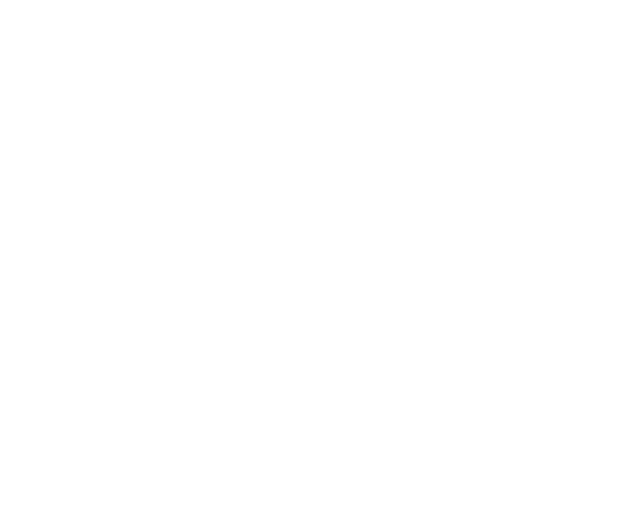
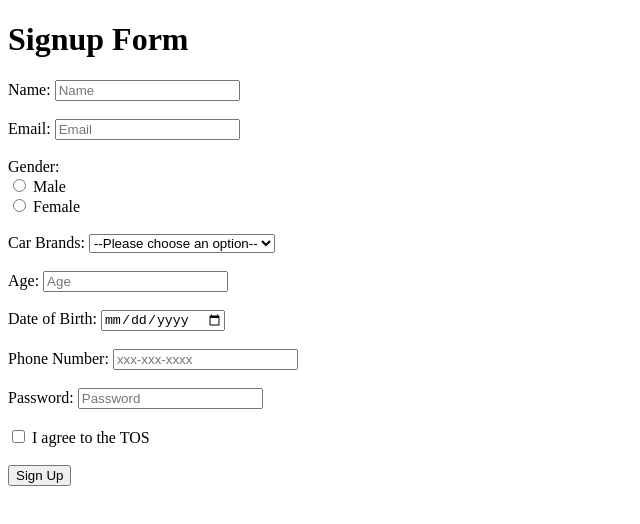
Before and after one commit to acciojob/signup-form-car-sarvanthakor01, a website: page main.html in a window 1280 px wide. Shown: the whole page, without its empty margins (0-640 px from the left). Drawn offline with Linux system fonts and the light colour scheme.

Commit message:
created a submission

```diff
--- a/main.html
+++ b/main.html
@@ -8,6 +8,47 @@
 
 <body>
 	<!-- the entire body must be written by student -->
+	<h1>Signup Form</h1>
+    <form action="/submit" method="POST">
+        <label for="name">Name:</label>
+        <input type="text" id="name" name="name" required placeholder="Name"><br><br>
+
+        <label for="email">Email:</label>
+        <input type="email" id="email" name="email" required placeholder="Email"><br><br>
+
+        <label>Gender:</label><br>
+        <input type="radio" id="gender_m" name="gender" value="male" required>
+        <label for="gender_m">Male</label><br>
+        <input type="radio" id="gender_f" name="gender" value="female" required>
+        <label for="gender_f">Female</label><br><br>
+
+        <label for="cars">Car Brands:</label>
+        <select id="cars" name="cars" required>
+            <option value="" selected>--Please choose an option--</option>
+            <option value="Hyundai">Hyundai</option>
+            <option value="Kia">Kia</option>
+            <option value="Lexus">Lexus</option>
+            <option value="Jaguar">Jaguar</option>
+            <option value="Tesla">Tesla</option>
+        </select><br><br>
+
+        <label for="age">Age:</label>
+        <input type="number" id="age" name="age" required placeholder="Age"><br><br>
+
+        <label for="dob">Date of Birth:</label>
+        <input type="date" id="dob" name="dob" required><br><br>
+
+        <label for="tel">Phone Number:</label>
+        <input type="tel" id="tel" name="tel" placeholder="xxx-xxx-xxxx"><br><br>
+
+        <label for="password">Password:</label>
+        <input type="password" id="password" name="password" required placeholder="Password"><br><br>
+
+        <input type="checkbox" id="tos" name="tos" required>
+        <label for="tos">I agree to the TOS</label><br><br>
+
+        <input type="submit" value="Sign Up">
+    </form>
     <script type="text/javascript" src="./script.js">
 </script>
 
```
